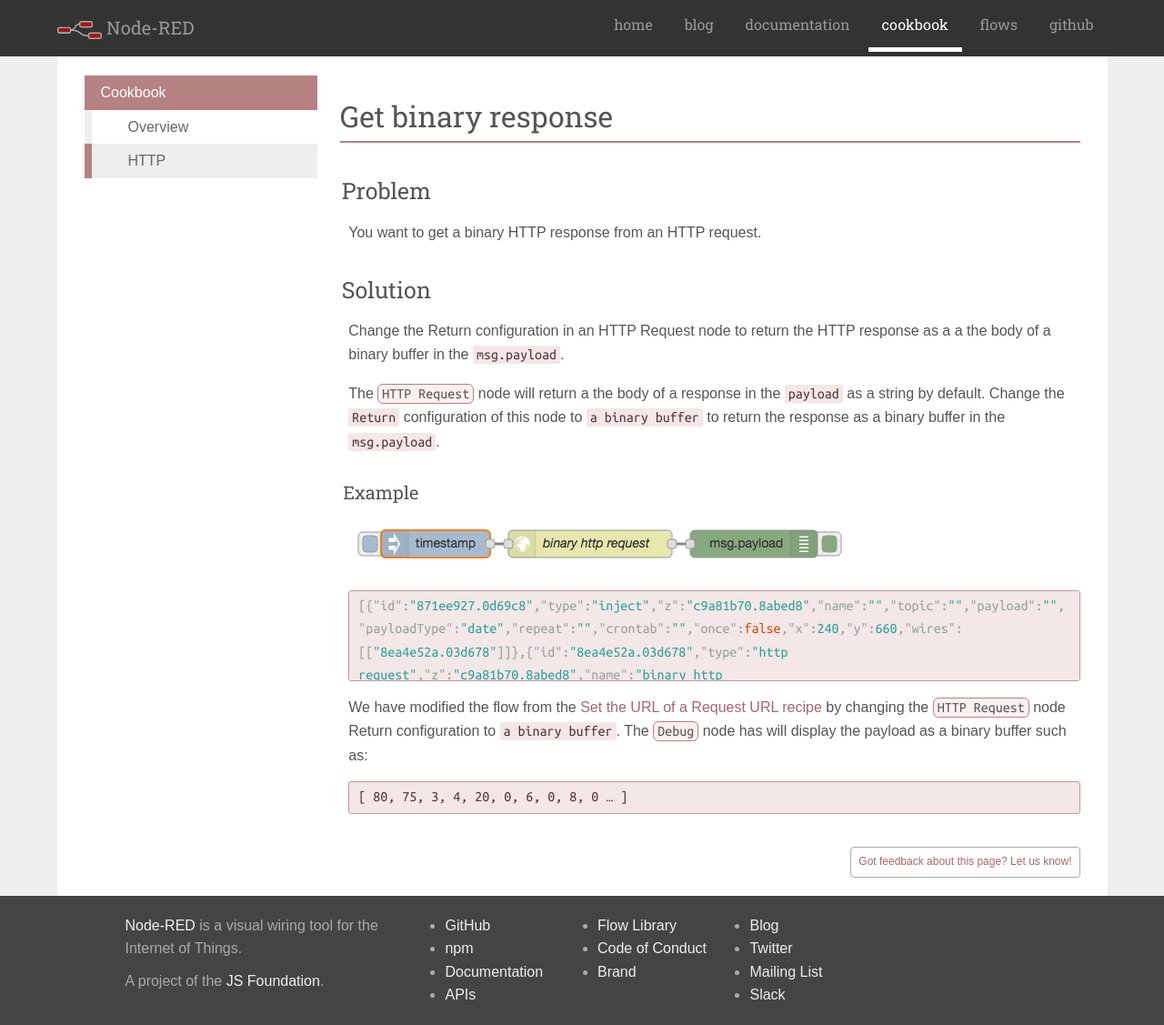
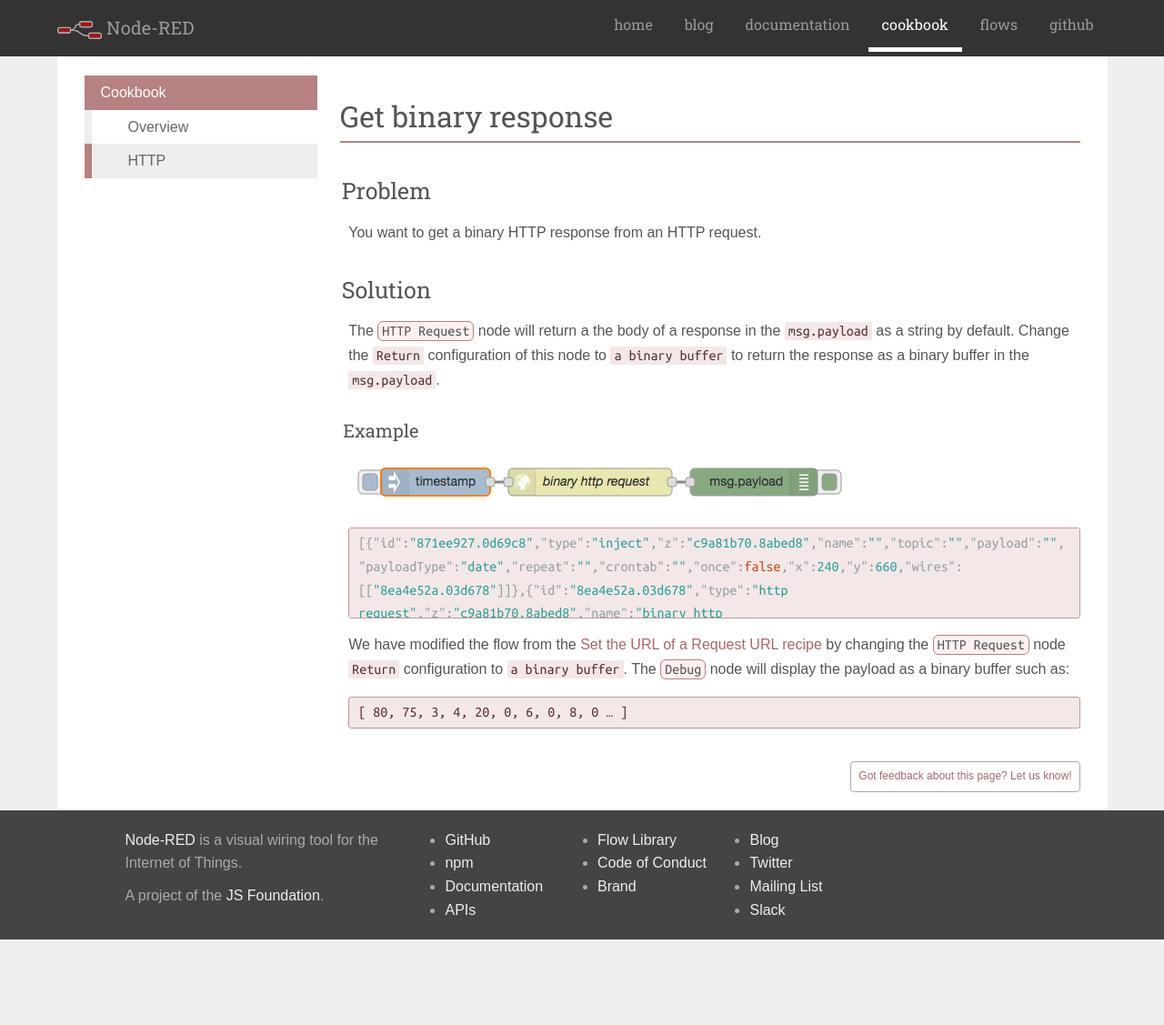
Before and after one commit to node-red/cookbook.nodered.org, a Jekyll site: the page built from http/get-binary-response.md, in a window 1280 px wide. Shown: the whole page at 91% size. Built offline with Jekyll 4.4.1, drawn with Linux system fonts in a browser that asks for light colours; nearby versions of some CDN libraries; after the commit the page ends 1033 px from its top, so only the background shows below that.

Commit message:
fixed typos, formatting, tightened up the text

```diff
--- a/http/get-binary-response.md
+++ b/http/get-binary-response.md
@@ -9,9 +9,8 @@
 
 ### Solution
 
-Change the Return configuration in an HTTP Request node to return the HTTP response as a a the body of a binary buffer in the `msg.payload`.
-
-The <code class="node">HTTP Request</code> node will return a the body of a response in the `payload` as a string by default.  Change the `Return` configuration of this node to `a binary buffer` to return the response as a binary buffer in the `msg.payload`.
+The <code class="node">HTTP Request</code> node will return a the body of a response in the `msg.payload` as a string by default.
+Change the `Return` configuration of this node to `a binary buffer` to return the response as a binary buffer in the `msg.payload`.
 
 #### Example
 
@@ -24,7 +23,9 @@
 {: .flow}
 {% endraw %}
 
-We have modified the flow from the [Set the URL of a Request URL recipe](set-request-url.html) by changing the <code class="node">HTTP Request</code> node Return configuration to `a binary buffer`.  The <code class="node">Debug</code> node has will display the payload as a binary buffer such as:
+We have modified the flow from the [Set the URL of a Request URL recipe](set-request-url.html) by changing the
+<code class="node">HTTP Request</code> node `Return` configuration to `a binary buffer`.  The <code class="node">Debug</code> node
+will display the payload as a binary buffer such as:
 
 {% raw %}
 ~~~text
```
Also changed, not shown: http/parse-json-response.md (+6 -2 lines), http/set-request-header.md (+6 -3 lines).
